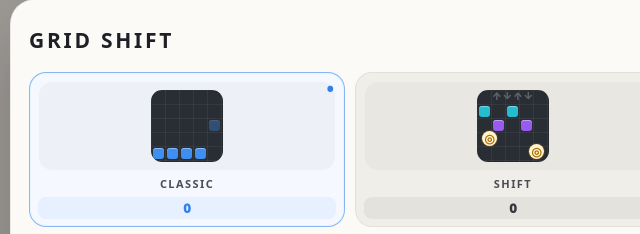
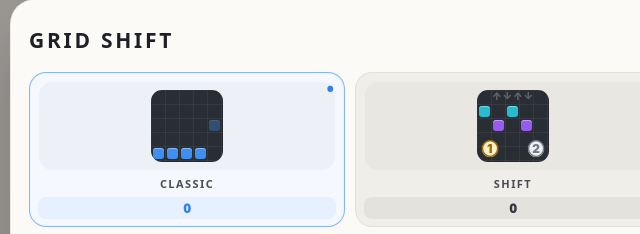
Before and after one commit to kuwashistudio/grid-shift-playtest, a plain HTML site: page index.html in a window 1280 px wide. Shown: the part 107-341 px from the top of the page, 290-930 px from the left. Drawn offline with Linux system fonts and the light colour scheme.

Commit message:
Release GRID SHIFT v1.3.3 ordered SHIFT and game-feel pass

```diff
--- a/index.html
+++ b/index.html
@@ -7,21 +7,22 @@
   <meta http-equiv="Cache-Control" content="no-cache, no-store, must-revalidate">
   <meta http-equiv="Pragma" content="no-cache">
   <meta http-equiv="Expires" content="0">
-  <title>GRID SHIFT — v1.3.2</title>
-  <link rel="stylesheet" href="style1.css?v=132">
-  <link rel="stylesheet" href="style2.css?v=132">
-  <link rel="stylesheet" href="style3.css?v=132">
-  <link rel="stylesheet" href="style4.css?v=132">
-  <link rel="stylesheet" href="style5.css?v=132">
-  <link rel="stylesheet" href="hotfix-v12.css?v=132">
-  <link rel="stylesheet" href="hotfix-v122.css?v=132">
-  <link rel="stylesheet" href="hotfix-v123.css?v=132">
-  <link rel="stylesheet" href="hotfix-v124.css?v=132">
-  <link rel="stylesheet" href="hotfix-v130.css?v=132">
-  <link rel="stylesheet" href="hotfix-v131.css?v=132">
-  <link rel="stylesheet" href="hotfix-v132.css?v=132">
+  <title>GRID SHIFT — v1.3.3</title>
+  <link rel="stylesheet" href="style1.css?v=133">
+  <link rel="stylesheet" href="style2.css?v=133">
+  <link rel="stylesheet" href="style3.css?v=133">
+  <link rel="stylesheet" href="style4.css?v=133">
+  <link rel="stylesheet" href="style5.css?v=133">
+  <link rel="stylesheet" href="hotfix-v12.css?v=133">
+  <link rel="stylesheet" href="hotfix-v122.css?v=133">
+  <link rel="stylesheet" href="hotfix-v123.css?v=133">
+  <link rel="stylesheet" href="hotfix-v124.css?v=133">
+  <link rel="stylesheet" href="hotfix-v130.css?v=133">
+  <link rel="stylesheet" href="hotfix-v131.css?v=133">
+  <link rel="stylesheet" href="hotfix-v132.css?v=133">
+  <link rel="stylesheet" href="hotfix-v133.css?v=133">
 </head>
-<body data-build="v1.3.2">
+<body data-build="v1.3.3">
   <div id="app">
     <header class="topbar">
       <button id="modeBtn" class="round-btn" aria-label="Choose game mode"><span class="menu-lines" aria-hidden="true"></span></button>
@@ -34,6 +35,6 @@
   <div id="modeOverlay" class="overlay" role="dialog" aria-modal="true" aria-label="Choose game mode"><div class="panel"><div class="panel-head"><div><h1>GRID SHIFT</h1></div><button id="closeModes" class="round-btn" aria-label="Close">×</button></div><div id="sizeRow" class="size-row" aria-hidden="true"></div><div id="modeGrid" class="mode-grid"></div><button id="restartBtn" class="secondary menu-reset">NEW RUN</button></div></div>
   <div id="confirmOverlay" class="overlay" role="dialog" aria-modal="true" aria-label="Restart current run"><div class="panel compact"><div class="eyebrow">CURRENT RUN IS SAVED UNTIL RESET</div><h1>NEW RUN?</h1><p>Best score stays.</p><button id="confirmRestart" class="primary danger-btn">RESET BOARD</button><button id="cancelRestart" class="secondary">CANCEL</button></div></div>
   <div id="gameOverOverlay" class="overlay" role="dialog" aria-modal="true" aria-label="Run over"><div class="panel compact"><div class="eyebrow" id="gameOverLabel">RUN OVER</div><h2 id="gameOverTitle">0</h2><p id="gameOverText">HIGH SCORE 0</p><div class="gameover-actions"><button id="againBtn" class="primary gameover-icon" aria-label="Play again">↻</button><button id="gameOverModes" class="secondary gameover-icon" aria-label="Choose mode">▦</button></div></div></div>
-  <script src="script1.js?v=132"></script><script src="script2.js?v=132"></script><script src="app1.js?v=132"></script><script src="app2.js?v=132"></script><script src="app3.js?v=132"></script><script src="hotfix-v12.js?v=132"></script><script src="hotfix-v121.js?v=132"></script><script src="hotfix-v122.js?v=132"></script><script src="hotfix-v123.js?v=132"></script><script src="hotfix-v124.js?v=132"></script><script src="hotfix-v127.js?v=132"></script><script src="hotfix-v130.js?v=132"></script><script src="hotfix-v131.js?v=132"></script><script src="hotfix-v132.js?v=132"></script>
+  <script src="script1.js?v=133"></script><script src="script2.js?v=133"></script><script src="app1.js?v=133"></script><script src="app2.js?v=133"></script><script src="app3.js?v=133"></script><script src="hotfix-v12.js?v=133"></script><script src="hotfix-v121.js?v=133"></script><script src="hotfix-v122.js?v=133"></script><script src="hotfix-v123.js?v=133"></script><script src="hotfix-v124.js?v=133"></script><script src="hotfix-v127.js?v=133"></script><script src="hotfix-v130.js?v=133"></script><script src="hotfix-v131.js?v=133"></script><script src="hotfix-v132.js?v=133"></script><script src="hotfix-v133.js?v=133"></script>
 </body>
 </html>
```
